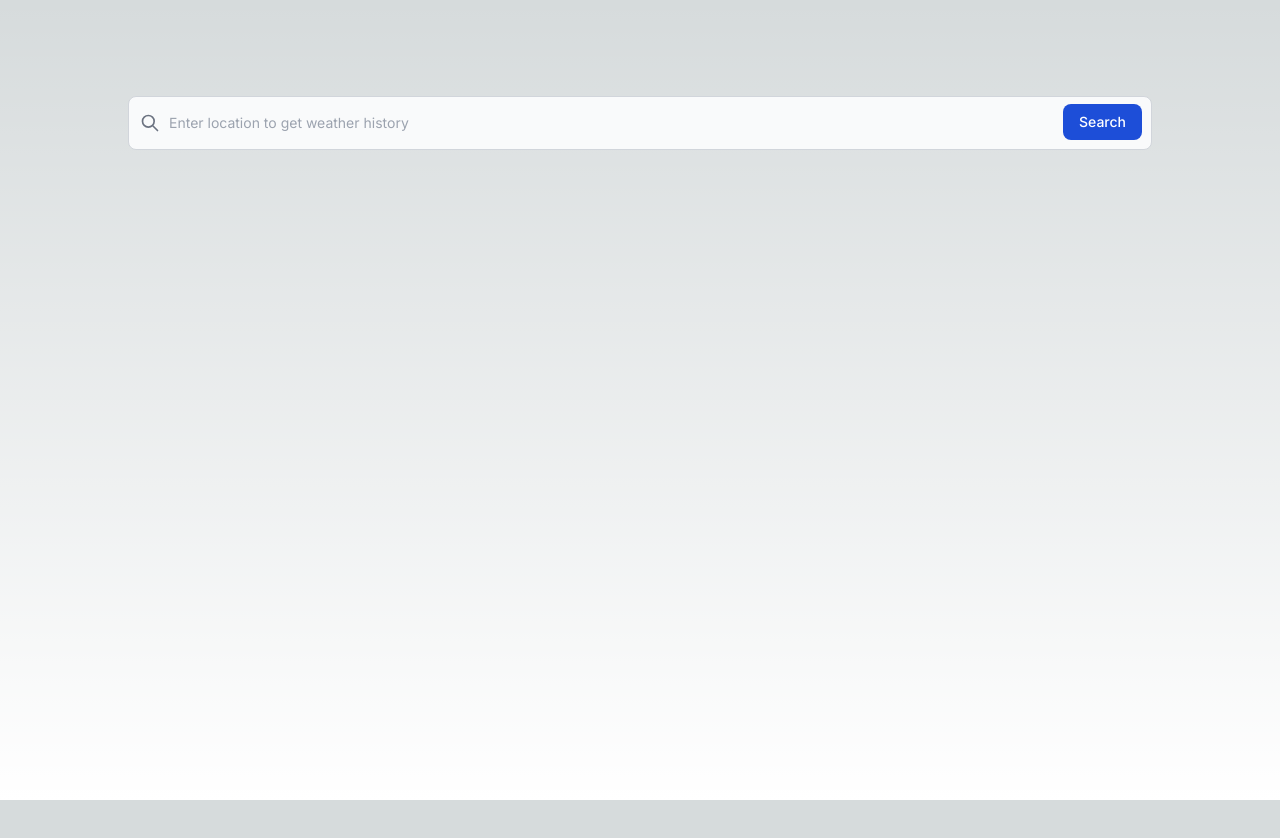
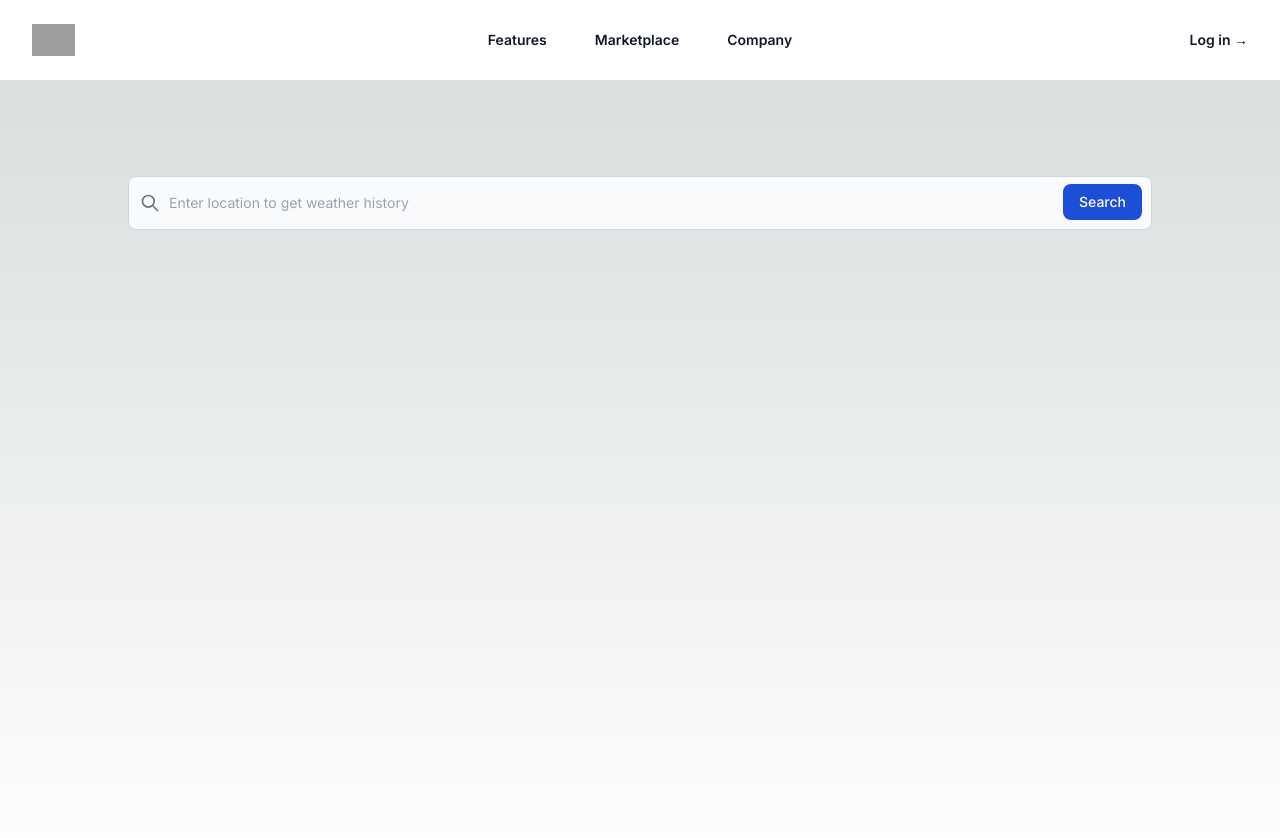
Before and after one commit to adkstar/iweather, a Next.js app: page / in a window 1280 px wide. Shown: the top 838 px of the page. Before the commit the page ends 800 px from the top, so only its background shows below. Built offline with nearby package versions, Linux system fonts and the light colour scheme; grey boxes are pictures that could not be loaded.

Commit message:
fix temprature forecase to hourly, added header to make the page a littlie bit more interesting

```diff
--- a/app/layout.tsx
+++ b/app/layout.tsx
@@ -1,21 +1,25 @@
-import './globals.css'
-import { Inter } from 'next/font/google'
+import Header from "@/components/Header";
+import "./globals.css";
+import { Inter } from "next/font/google";
 
-const inter = Inter({ subsets: ['latin'] })
+const inter = Inter({ subsets: ["latin"] });
 
 export const metadata = {
-  title: 'Create Next App',
-  description: 'Generated by create next app',
-}
+  title: "Create Next App",
+  description: "Generated by create next app",
+};
 
 export default function RootLayout({
   children,
 }: {
-  children: React.ReactNode
+  children: React.ReactNode;
 }) {
   return (
     <html lang="en">
-      <body className={inter.className}>{children}</body>
+      <body className={inter.className}>
+        <Header />
+        {children}
+      </body>
     </html>
-  )
+  );
 }
--- a/app/page.tsx
+++ b/app/page.tsx
@@ -69,11 +69,11 @@ export default function Home() {
 
       const highTemp = Math.max(
         ...hoursOfDay.map((item: any) => {
-          return item["gust"];
+          return item["hourly"];
         })
       );
       const lowTemp = Math.min(
-        ...hoursOfDay.map((item: any) => item["sustained"])
+        ...hoursOfDay.map((item: any) => item["hourly"])
       );
 
       const dayOfWeek = WEEKDAYS[firstDate?.startTime.getDay()];
@@ -170,7 +170,7 @@ export default function Home() {
         )}
 
         {selectedDay && (
-          <div className="font-medium text-lg">
+          <div className="font-bold text-xl">
             Showing data for {selectedDay}
           </div>
         )}
--- /dev/null
+++ b/components/Header.tsx
@@ -0,0 +1,57 @@
+"use client";
+
+import { Fragment, useState } from "react";
+
+function classNames(...classes: string[]) {
+  return classes.filter(Boolean).join(" ");
+}
+
+export default function Header() {
+  const [mobileMenuOpen, setMobileMenuOpen] = useState(false);
+
+  return (
+    <header className="bg-white">
+      <nav
+        className="mx-auto flex max-w-7xl items-center justify-between p-6 lg:px-8"
+        aria-label="Global"
+      >
+        <div className="flex lg:flex-1">
+          <a href="#" className="-m-1.5 p-1.5">
+            <span className="sr-only">Your Company</span>
+            <img
+              className="h-8 w-auto"
+              src="https://tailwindui.com/img/logos/mark.svg?color=indigo&shade=600"
+              alt=""
+            />
+          </a>
+        </div>
+        <div className="flex lg:hidden">
+          <button
+            type="button"
+            className="-m-2.5 inline-flex items-center justify-center rounded-md p-2.5 text-gray-700"
+            onClick={() => setMobileMenuOpen(true)}
+          >
+            <span className="sr-only">Open main menu</span>
+            {/* <Bars3Icon className="h-6 w-6" aria-hidden="true" /> */}
+          </button>
+        </div>
+        <div className="hidden lg:flex lg:gap-x-12">
+          <a href="#" className="text-sm font-semibold leading-6 text-gray-900">
+            Features
+          </a>
+          <a href="#" className="text-sm font-semibold leading-6 text-gray-900">
+            Marketplace
+          </a>
+          <a href="#" className="text-sm font-semibold leading-6 text-gray-900">
+            Company
+          </a>
+        </div>
+        <div className="hidden lg:flex lg:flex-1 lg:justify-end">
+          <a href="#" className="text-sm font-semibold leading-6 text-gray-900">
+            Log in <span aria-hidden="true">&rarr;</span>
+          </a>
+        </div>
+      </nav>
+    </header>
+  );
+}
--- a/components/HourlyTable.tsx
+++ b/components/HourlyTable.tsx
@@ -37,9 +37,9 @@ const HourlyTable = ({ day, hourly }: { day: string; hourly: any[] }) => {
                     <td className="px-6 py-4 font-bold">
                       {dayjs(item?.startTime).format("HH")}
                     </td>
+                    <td className="px-6 py-4">{item.hourly || "N/A"}</td>
+                    <td className="px-6 py-4">{item.sustained || "N/A"}</td>
                     <td className="px-6 py-4">{item.gust || "N/A"}</td>
-                    <td className="px-6 py-4">{item.sustained || "N/A"}</td>
-                    <td className="px-6 py-4">{item.hourly || "N/A"}</td>
                   </tr>
                 );
               })}
```
